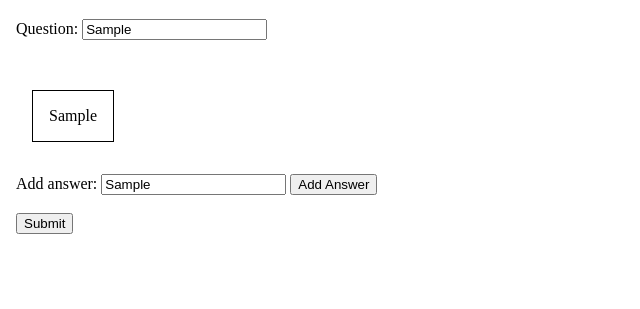
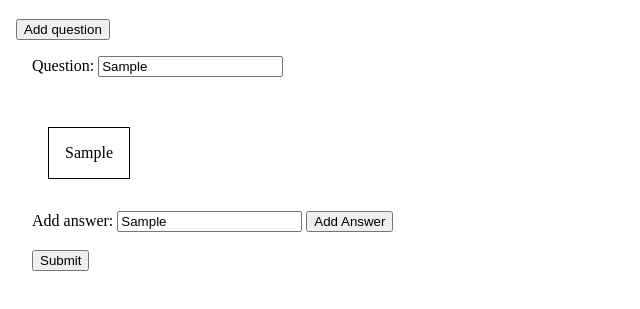
Before and after one commit to michatran4/matchmaker, a plain HTML site: page src/spectrum/create/index.html in a window 1280 px wide. Both pictures are taken after typing "Sample", "Sample" into the empty fields and a click on the input "Add Answer". Shown: the part 61-370 px from the top of the page, without its empty margins (0-640 px from the left). Drawn offline with Linux system fonts and the light colour scheme.

Commit message:
Include multiple questions

```diff
--- a/src/spectrum/create/answers.js
+++ b/src/spectrum/create/answers.js
@@ -1,16 +1,11 @@
 const answers = document.querySelectorAll('.answer')
-const spectrum = document.querySelector('.spectrum')
+const containers = document.querySelectorAll('.container')
 const answer_box = document.querySelector('#answer-box')
 const create_answer = document.querySelector("#addAnswer")
 
-function createAnswer(value) {
-    if (value == null) { // for the submit button; no provided value. just an onClick.
-        // However, this will be reused for loading up answers, too.
-        value = answer_box.value;
-    }
+function createAnswer(submit_button) { // this is creating only for the submit button
     const answer = document.createElement('p');
     answer.classList.add('answer');
-    answer.innerHTML = value;
     answer.draggable = true;
     answer.addEventListener('dragstart', () => {
         answer.classList.add('dragging')
@@ -18,10 +13,13 @@ function createAnswer(value) {
     answer.addEventListener('dragend', () => {
         answer.classList.remove('dragging')
     })
-    spectrum.append(answer);
+    let container = submit_button.parentNode;
+    answer.innerHTML = container.querySelector("#answer-box").value;
+    container.querySelector('.spectrum').append(answer);
 }
 
-// ordering functionality
+containers.forEach(container => {
+    const spectrum = container.querySelector('.spectrum')
     spectrum.addEventListener('dragover', e => {
         e.preventDefault()
         const afterElement = getDragAfterElement(spectrum, e.clientX)
@@ -31,6 +29,7 @@ spectrum.addEventListener('dragover', e => {
         } else {
             spectrum.insertBefore(draggable, afterElement)
         }
+    })
 })
 
 function getDragAfterElement(container, x) {
--- a/src/spectrum/create/index.html
+++ b/src/spectrum/create/index.html
@@ -10,6 +10,8 @@
         <span>
             <h1>Question Maker</h1>
         </span>
+        <input type="submit" id="createQuestion" value="Add question">
+        <div class="container">
             <label for="question">Question:</label>
             <input type="text" id="question" name="question"><br><br>
 
@@ -17,7 +19,8 @@
 
             <label for="answer-box">Add answer:</label>
             <input type="text" id="answer-box" name="answer-box">
-        <input type="submit" id="addAnswer" value="Add Answer" onclick="createAnswer()"><br><br>
+            <input type="submit" id="addAnswer" value="Add Answer" onclick="createAnswer(this)"><br><br>
             <input type="submit" id="submit" value="Submit" onclick="submitAnswers()">
+        </div>
     </body>
 </html>
--- a/src/spectrum/create/style.css
+++ b/src/spectrum/create/style.css
@@ -1,5 +1,9 @@
 body {
   margin: 1rem;
+}
+
+.container {
+  padding: 1rem
 }
 
 .spectrum {
```
Also changed, not shown: 2 other files. Lines whose indentation alone changed are shown as unchanged.
